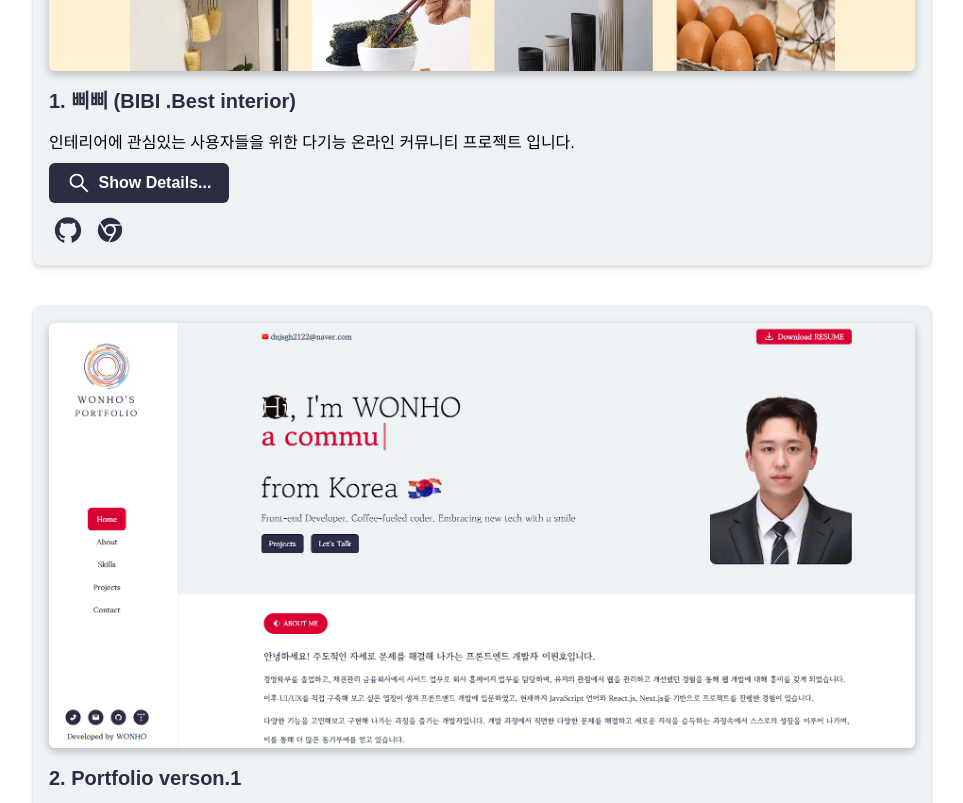
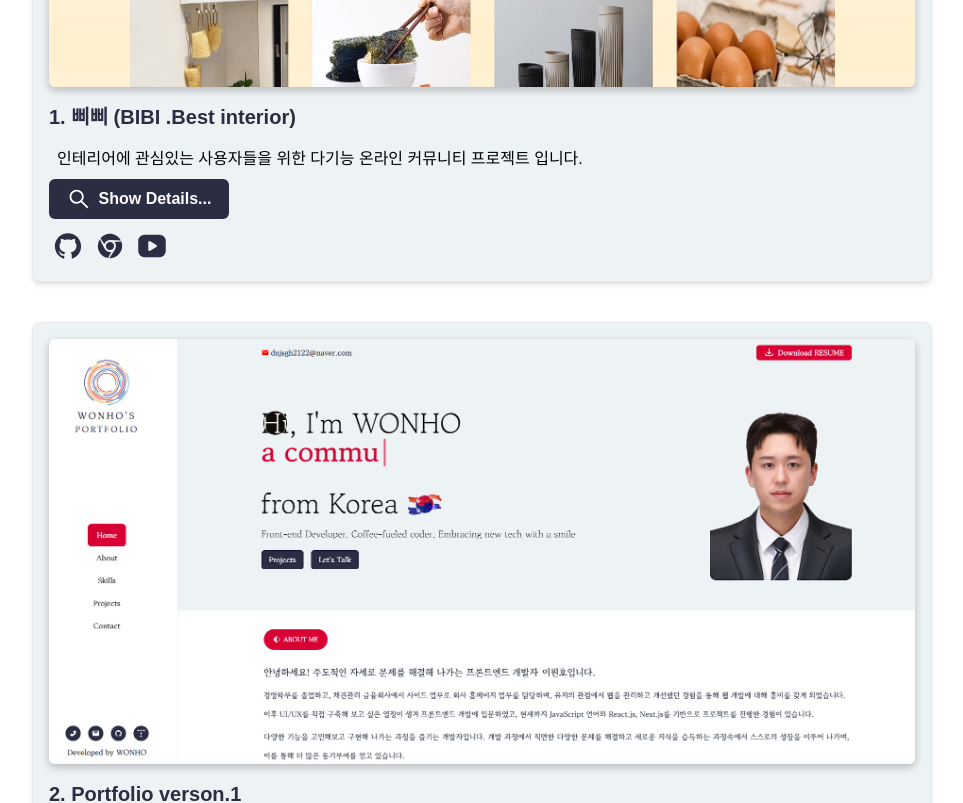
Before and after one commit to W0N-H0/portfolio-next13, a Next.js app: page / in a window 1280 px wide. Shown: the part 3160-3963 px from the top of the page, without its empty margins (308-1271 px from the left). Built offline with nearby package versions, Linux system fonts and the light colour scheme; a web font is replaced by a local one.

Commit message:
[Feat] project 컨텐츠 추가, youtube 버튼 추가, minor CSS 수정

```diff
--- a/components/ProjectCard.jsx
+++ b/components/ProjectCard.jsx
@@ -7,6 +7,7 @@ import {
   AiOutlineSearch,
 } from "react-icons/ai";
 import { GoEyeClosed } from "react-icons/go";
+import { TbBrandYoutubeFilled } from "react-icons/tb";
 
 import { motion, useInView, AnimatePresence } from "framer-motion";
 import { useRef, useState } from "react";
@@ -16,6 +17,7 @@ const ProjectCard = ({
   githubUrl,
   image,
   deployUrl,
+  youtubeUrl,
   order,
   body,
   detail,
@@ -23,7 +25,6 @@ const ProjectCard = ({
   const ref = useRef(null);
   const isInView = useInView(ref);
   const [showDetail, setShowDetail] = useState(false);
-  console.log(showDetail);
 
   const handleShowDetail = () => {
     setShowDetail(!showDetail);
@@ -87,7 +88,10 @@ const ProjectCard = ({
             exit={{ opacity: 0, height: 0 }}
             transition={{ duration: 0.3 }}
           >
-            <div dangerouslySetInnerHTML={{ __html: detail }} />
+            <div
+              className="border-[2px] rounded-md shadow-sm"
+              dangerouslySetInnerHTML={{ __html: detail }}
+            />
           </motion.div>
         )}
       </AnimatePresence>
@@ -112,6 +116,18 @@ const ProjectCard = ({
           <AiFillChrome className="text-3xl" />
           <span className="social-icon-description2">Deploy Link</span>
         </motion.a>
+
+        {youtubeUrl ? (
+          <motion.a
+            {...hoverMotion}
+            href={youtubeUrl}
+            target="_blank"
+            className="relative text-dark-blue hover:underline text-xl group ml-1"
+          >
+            <TbBrandYoutubeFilled className="text-3xl" />
+            <span className="social-icon-description2">Youtube Link</span>
+          </motion.a>
+        ) : null}
       </div>
     </motion.div>
   );
--- a/components/Projects.jsx
+++ b/components/Projects.jsx
@@ -12,7 +12,7 @@ const Projects = () => {
       <div className="max-w-[1250px] m-auto">
         <SectionTitle title={"Projects"} />
 
-        <div className="grid grid-cols-1 gap-4 mt-4">
+        <div className="grid grid-cols-1 gap-4 mt-8">
           {projects.map((project, index) => (
             <ProjectCard
               key={index}
@@ -20,6 +20,7 @@ const Projects = () => {
               githubUrl={project.githubUrl}
               image={project.image}
               deployUrl={project.deployUrl}
+              youtubeUrl={project.youtubeUrl}
               body={project.body}
               detail={project.detail}
               order={index + 1}
--- a/constants/projects.js
+++ b/constants/projects.js
@@ -3,67 +3,115 @@ export const projects = [
     image: "../assets/projects/BiBi2.png",
     name: "삐삐 (BIBI .Best interior)",
     description: "인테리어 정보 공유 커뮤니티",
-    youtubeUrl: null,
+    youtubeUrl: "https://www.youtube.com/",
     githubUrl: "https://github.com/codestates-seb/seb45_main_027",
     deployUrl: "https://bbibbiapp.click",
     body: `<span class="p-2">인테리어에 관심있는 사용자들을 위한 다기능 온라인 커뮤니티 프로젝트 입니다. </span>`,
     detail: `<div class="p-2">
-
     <div class="mb-3">
       <h1>▷ 개발기간</h1>
       <span class="p-2"> 2023.8.24 ~ 2023.9.22 </span>
     </div>
 
     <div class="mb-3">
-    <h1>▷ 주요 기능</h1>
-  <span class="p-2 m-1">- 인테리어 정보 공유를 위한 커뮤니티 구현: Best10 게시글 추천, 다양한 검색 필터 적용  </span> <br/>
-  <span class="p-2 m-1">- 반응형 웹사이트 구현(PC, 테블릿, 모바일)</span> <br/>
-  <span class="p-2 m-1">- 글작성을 위한 커스텀 웹 에디터 구현: 사진 업로드 시 원하는 위치에 제품 정보가 담긴 태그 추가 가능</span><br/>
-  <span class="p-2 m-1"> - 글작성 시 임시저장 기능 구현</span><br/>
-  <span class="p-2 m-1"> - 무한스크롤을 통한 최적화 및 사용자 편의성 증대</span><br/>
-  <span class="p-2 m-1"> - 북마크 및 좋아요 기능 구현</span><br/>
-  <span class="p-2 m-1">- 팔로우와 팔로워 기능을 제공하여 사용자 간의 소통과 정보 공유를 촉진</span><br/>
-  <span class="p-2 m-1">- 해시태그 기능을 통해 특정 주제나 제품에 대한 정보 검색 기능 구현</span><br/>
-  <span class="p-2 m-1">- GPS를 활용하여 현재 위치 기반 인테리어 업체 추천 기능 구현</span><br/>
-  <span class="p-2 m-1"> - JWT를 이용한 로그인 기능 구현</span><br/>
-  <span class="p-2 m-1">- API서버와 정적리소스서버 구축을 통한 최적화 등</span>
-
+      <h1>▷ 주요 기능</h1>
+      <span class="p-2 m-1">
+        - 인테리어 정보 공유를 위한 커뮤니티 구현: Best10 게시글 추천, 다양한
+        검색 필터 적용
+      </span>
+      <br />
+      <span class="p-2 m-1">- 반응형 웹사이트 구현(PC, 테블릿, 모바일)</span>
+      <br />
+      <span class="p-2 m-1">
+        - 글작성을 위한 커스텀 웹 에디터 구현: 사진 업로드 시 원하는 위치에
+        제품 정보가 담긴 태그 추가 가능
+      </span>
+      <br />
+      <span class="p-2 m-1"> - 글작성 시 임시저장 기능 구현</span>
+      <br />
+      <span class="p-2 m-1">
+        - 무한스크롤을 통한 최적화 및 사용자 편의성 증대
+      </span>
+      <br />
+      <span class="p-2 m-1"> - 북마크 및 좋아요 기능 구현</span>
+      <br />
+      <span class="p-2 m-1">
+        - 팔로우와 팔로워 기능을 제공하여 사용자 간의 소통과 정보 공유를 촉진
+      </span>
+      <br />
+      <span class="p-2 m-1">
+        - 해시태그 기능을 통해 특정 주제나 제품에 대한 정보 검색 기능 구현
+      </span>
+      <br />
+      <span class="p-2 m-1">
+        - GPS를 활용하여 현재 위치 기반 인테리어 업체 추천 기능 구현
+      </span>
+      <br />
+      <span class="p-2 m-1"> - JWT를 이용한 로그인 기능 구현</span>
+      <br />
+      <span class="p-2 m-1">
+        - API서버와 정적리소스서버 구축을 통한 최적화 등
+      </span>
     </div>
 
     <div class="mb-3">
-    <h1>▷ 트러블 슈팅 & 최적화</h1>
-    <a href="https://215-coding.tistory.com/41" class="p-2 cursor-pointer text-dark-blue underline font-bold"> - [AWS S3] 클라이언트 배포 시 404 에러 </a> <br/>
-    <a href="https://215-coding.tistory.com/42" class="p-2 cursor-pointer text-dark-blue underline font-bold"> - [JWT] 토큰 인가 및 토큰 재발급 관련 트러블슈팅
-    </a> <br/>
-    <a href="https://215-coding.tistory.com/48" class="p-2 cursor-pointer text-dark-blue underline font-bold"> - [최적화] Pagenation 구현, 정적리소스 서버 구축 </a>
+      <h1>▷ 트러블 슈팅 & 최적화</h1>
+      <a
+        href="https://215-coding.tistory.com/41"
+        class="p-2 cursor-pointer text-dark-blue underline font-bold"
+      >
+        - [AWS S3] 클라이언트 배포 시 404 에러
+      </a>
+      <br />
+      <a
+        href="https://215-coding.tistory.com/42"
+        class="p-2 cursor-pointer text-dark-blue underline font-bold"
+      >
+        - [JWT] 토큰 인가 및 토큰 재발급 관련 트러블슈팅
+      </a>
+      <br />
+      <a
+        href="https://215-coding.tistory.com/48"
+        class="p-2 cursor-pointer text-dark-blue underline font-bold"
+      >
+        - [최적화] Pagenation 구현, 정적리소스 서버 구축
+      </a>
     </div>
 
     <div class="mb-3">
-    <h1>▷ 배포 과정</h1>
-    <span class="p-2"> (1) 클라이언트 </span> <br/>
-    <span class="p-2"> - AWS Route53 에서 도메인 구매 및 S3 웹호스팅 주소로 연결
-    </span> <br/>
-    <span class="p-2"> - AWS Certificate Manager 에서 구입한 도메인에 SSL 인증서 적용
-    </span> <br/>
-    <span class="p-2"> - AWS CloudFront 에서 구입한 도메인에 대해 배포 인스턴스 생성
-    </span> <br/>
-
-    <span class="p-2"> (2) 서버 </span> <br/>
-    <span class="p-2">  - Web Application Server -> EC2
-    </span> <br/>
-
-    <span class="p-2"> (3) 기타 </span> <br/>
-    <span class="p-2"> -클라이언트 빌드파일, 이미지 등 정적컨텐츠제공 -> S3
-    </span> <br/>
+      <h1>▷ 배포 과정</h1>
+      <span class="p-2"> (1) 클라이언트 </span> <br />
+      <span class="p-2">
+        - AWS Route53 에서 도메인 구매 및 S3 웹호스팅 주소로 연결
+      </span>
+      <br />
+      <span class="p-2">
+        - AWS Certificate Manager 에서 구입한 도메인에 SSL 인증서 적용
+      </span>
+      <br />
+      <span class="p-2">
+        - AWS CloudFront 에서 구입한 도메인에 대해 배포 인스턴스 생성
+      </span>
+      <br />
+      <span class="p-2"> (2) 서버 </span> <br />
+      <span class="p-2"> - Web Application Server &gt; EC2</span> <br />
+      <span class="p-2"> (3) 기타 </span> <br />
+      <span class="p-2">
+        -클라이언트 빌드파일, 이미지 등 정적컨텐츠제공 &gt; S3
+      </span>
+      <br />
     </div>
 
     <div class="mb-3">
-    <h1>▷ 기타 사항</h1>
-    <span class="p-2"> - 약 33개 팀과의 경쟁에서 Top5 인기상 수상 </span> <br/>
-    <span class="p-2 line-through text-dark-red"> - AWS 과금 이슈로 서버 Close </span> <br/>
-
+      <h1>▷ 기타 사항</h1>
+      <span class="p-2">- 약 33개 팀과의 경쟁에서 Top5 인기상 수상</span>
+      <br />
+      <span class="p-2 line-through text-dark-red">
+        - AWS 과금 이슈로 서버 Close
+      </span>
+      <br />
     </div>
-    </div>`,
+  </div>`,
   },
   {
     image: "../assets/projects/portfolio.png",
@@ -72,6 +120,95 @@ export const projects = [
     githubUrl: "https://github.com/WONHO22/portfolio-next13",
     deployUrl: "https://portfolio-next13-mu.vercel.app/",
     body: `<span class="p-2">SEO 성능 향상을 위해 Next.js 13을 사용하여 개발한 포트폴리오 사이트입니다. </span>`,
+    detail: `
+    <div class="p-2">
+    <div class="mb-3">
+      <h1>▷ 프로젝트 소개</h1>
+      <span class="p-2">
+        - Server-Side Rendering(SSR)을 통한 검색 엔진 최적화(SEO)의 장점을
+        살리고자 Next.js 프레임워크를 사용하여 진행한 개인 프로젝트 입니다.
+      </span>
+      <br />
+      <span class="p-2">
+        - Next.js 13을 통해 SEO 성능을 개선하고 React의 단점인 크롤링 불가능한
+        측면을 보완해보고자 하였습니다
+      </span>
+      <br />
+    </div>
+
+    <div class="mb-3">
+      <h1>▷ 개발기간</h1>
+      <span class="p-2"> 2023.10.18 ~ 진행중 </span>
+    </div>
+
+    <div class="mb-3">
+      <h1>▷ 주요 기능</h1>
+      <span class="p-2 m-1">
+        (1) 다양한 라이브러리(typewriter-effect, framer-motion)를 활용하여
+        각종 애니메이션 효과 구현
+      </span>
+      <br />
+      <span class="p-2 m-1">
+        　- 초기 렌더링 시 부드러운 애니메이션 효과 구현
+        <br />
+      </span>
+      <span class="p-2 m-1">
+        　- 버튼, 메뉴 hover 시 spring 효과 구현
+        <br />
+      </span>
+      <span class="p-2 m-1">
+        　- Section 이동 시 부드럽게 로딩 되는 효과 구현
+        <br />
+      </span>
+      <span class="p-2 m-1">
+        　- 자기소개 Section에 타자를 타이핑하는 효과 구현
+        <br />
+      </span>
+      <span class="p-2 m-1">
+        (2) 반응형 웹사이트 구현(PC, 테블릿, 모바일)
+      </span>
+      <br />
+      <span class="p-2 m-1">(3) Redux-toolkit을 활용한 전역변수 관리</span>
+      <br />
+      <span class="p-2 m-1">
+        (4) Node.js와 Express 프레임 워크를 통한 Back-end 서버 구축
+      </span>
+      <br />
+      <span class="p-2 m-1">
+        　- nodemailer를 활용하여 메일 전송 기능 구현
+        <br />
+      </span>
+      <span class="p-2 m-1">(5) toast 기능 구현</span>
+      <br />
+      <span class="p-2 m-1">
+        　- 메일 전송관련 loading, 성공, 실패 여부 toast 구현
+        <br />
+      </span>
+    </div>
+
+    <div class="mb-3">
+      <h1>▷ 트러블 슈팅 & 최적화</h1>
+      <a
+        href="https://215-coding.tistory.com/53"
+        class="p-2 cursor-pointer text-dark-blue underline font-bold"
+      >
+        - Next.js 사용 중 Prettier format on save 기능이 갑자기 느려졌다.
+      </a>
+      <br />
+      <a href="" class="p-2 text-dark-blue ">
+        - Image 태그를 통한 이미지 최적화
+      </a>
+      <br />
+    </div>
+
+    <div class="mb-3">
+      <h1>▷ 배포 과정</h1>
+      <span class="p-2">- 클라이언트 : vercel</span>
+      <br />
+      <span class="p-2"> - 서버 : cloudtype</span> <br />
+    </div>
+  </div>
+    `,
   },
   {
     image: "../assets/projects/lunchRecommendation.png",
@@ -80,6 +217,67 @@ export const projects = [
     githubUrl: "https://github.com/WONHO22/lunch-recommendation",
     deployUrl: "https://lunch-recomandation-8jjqva17b-wonho22.vercel.app/",
     body: `<span class="p-2">오늘은 뭘 먹어야 할지 고민이라면?, 늘 먹는 음식이 정해져있다면?, 색다른 음식이 먹고 싶다면? 선택한 지역을 바탕으로 음식 메뉴 추천을 해주는 랜덤 룰렛 사이트 프로젝트 입니다. </span>`,
+    detail: `
+    <div class="p-2">
+      <div class="mb-3">
+        <h1>▷ 프로젝트 소개</h1>
+        <span class="p-2">
+          - 오늘은 뭘 먹어야 할지 고민이라면?, 늘 먹는 음식이 정해져있다면?,
+          색다른 음식이 먹고 싶다면? 선택한 지역을 바탕으로 음식 메뉴 추천을
+          해주는 랜덤 룰렛 사이트
+        </span>
+        <br />
+      </div>
+
+      <div class="mb-3">
+        <h1>▷ 개발기간</h1>
+        <span class="p-2"> 2023.6.23 ~ 2023.7.15 </span>
+      </div>
+
+      <div class="mb-3">
+        <h1>▷ 주요 기능</h1>
+        <span class="p-2 m-1">
+          - 지역 선택시 자동완성 기능 구현
+          <br />
+        </span>
+        <span class="p-2 m-1">
+          - 슬롯 머신(slot machine) 구현: 슬롯 머신 결과에 따라 한식, 중식,
+          양식, 일식, 분식 메뉴 추천
+          <br />
+        </span>
+        <span class="p-2 m-1">
+          - 외부 API(네이버)사용을 위해 node.js, express 프레임워크를 사용하여
+          back-end 서버 구축
+          <br />
+        </span>
+        <span class="p-2 m-1">
+          - 외부 API(네이버)을 이용하여, 선택한 지역과 슬롯머신의 결과에
+          기반하여 음식점 추천 기능 구현
+          <br />
+        </span>
+        <span class="p-2 m-1">
+          - 추천 음식점 상세보기를 통해 실제 블로그 후기를 볼 수 있도록 연동
+        </span>
+      </div>
+
+      <div class="mb-3">
+        <h1>▷ 트러블 슈팅</h1>
+        <a
+          href="https://215-coding.tistory.com/51"
+          class="p-2 cursor-pointer text-dark-blue underline font-bold"
+        >
+          - 점메추 프로젝트 배포관련 트러블 슈팅(Feat. vercel, cloudtype)
+        </a>
+      </div>
+
+      <div class="mb-3">
+        <h1>▷ 배포 과정</h1>
+        <span class="p-2">- 클라이언트 : vercel</span>
+        <br />
+        <span class="p-2"> - 서버 : cloudtype</span> <br />
+      </div>
+    </div>
+    `,
   },
   {
     image: "../assets/projects/stackoverflowClone.png",
```
Also changed, not shown: components/Test.jsx (added, +72 -0 lines).
